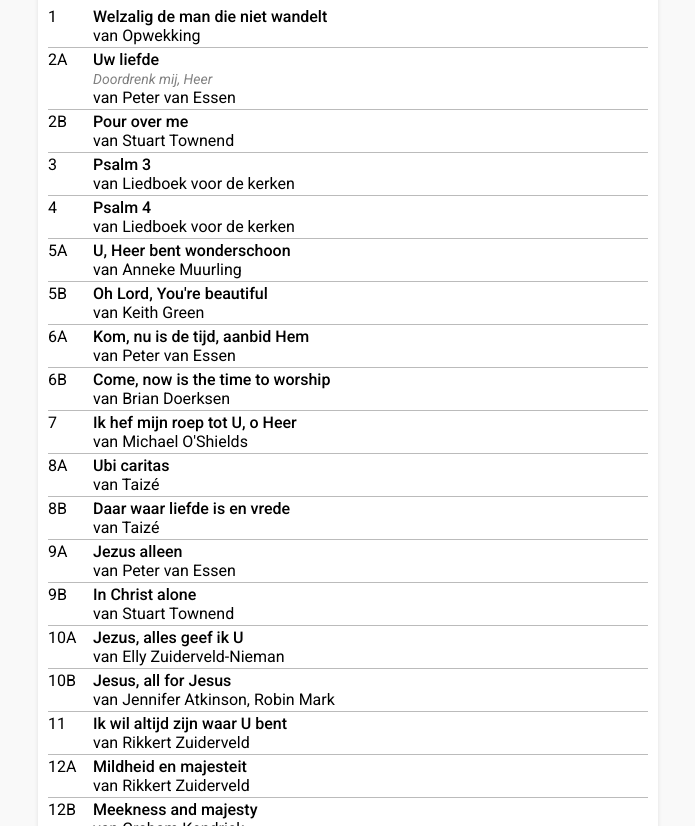
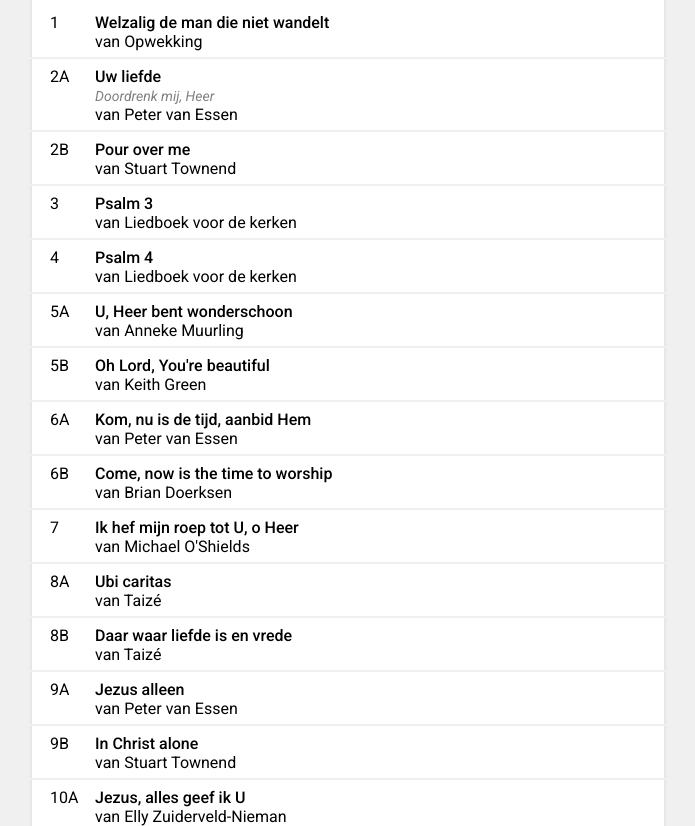
Before and after one commit to Thyrum/hb-index, a website built with Vite: page index.html in a window 1280 px wide. Shown: the part 86-912 px from the top of the page, without its empty margins (292-987 px from the left). Built offline with nearby package versions, Linux system fonts and the light colour scheme.

Commit message:
Add formatting and some improved styling

```diff
--- a/package.json
+++ b/package.json
@@ -6,7 +6,8 @@
   "scripts": {
     "dev": "vite",
     "build": "tsc && vite build",
-    "preview": "vite preview"
+    "preview": "vite preview",
+    "prettier": "prettier --write ."
   },
   "devDependencies": {
     "@eslint/js": "^9.38.0",
--- a/src/main.ts
+++ b/src/main.ts
@@ -30,10 +30,32 @@
 
 const songs = songsJson as Song[];
 
+function detailRow(label: string, value: string | undefined): string {
+  if (!value) return "";
+  return `<tr><td>${label}</td><td>${value}</td></tr>`;
+}
+
+function getSongDetailsTable(song: Song, version: Song["versions"][0]): string {
+  let details = "<table>";
+  details += detailRow("Eerste regel", version.first_line);
+  details += detailRow("Toonsoort", song.key);
+  details += detailRow(
+    "Thema's",
+    song.themes.map((item) => item.toLowerCase()).join(", "),
+  );
+  details += detailRow("Bijbelteksten", song.bible_verses.join(", "));
+  details += detailRow("Oorspr. titel", version.original_title);
+  details += detailRow("Oorspr. auteur", version.original_author);
+  details += detailRow("Copyright", version.copyright);
+  details += "</table>";
+  return details;
+}
+
 const list = document.getElementById("song-list") as HTMLUListElement;
 for (const song of songs) {
   for (const version of song.versions) {
     const listItem = document.createElement("li");
+    listItem.className = "song-item";
     const numberSpan = document.createElement("span");
     numberSpan.className = "song-number";
     numberSpan.textContent = version.number;
@@ -59,7 +81,21 @@
 		</div>`
         : ""
     }
+		<div class="song-details">
+		${getSongDetailsTable(song, version)}
+		</div>
 	`;
+    listItem.onclick = function () {
+      (this as HTMLLIElement).classList.toggle("expanded");
+      const details = (this as HTMLLIElement).querySelector(
+        ".song-details",
+      ) as HTMLDivElement;
+      if (details.style.maxHeight) {
+        details.style.maxHeight = "";
+      } else {
+        details.style.maxHeight = details.scrollHeight + "px";
+      }
+    };
     listItem.appendChild(songContent);
     list.appendChild(listItem);
   }
--- a/src/style.css
+++ b/src/style.css
@@ -1,5 +1,5 @@
 body {
-  background-color: #f9f9f9;
+  background-color: #f0f0f0;
   min-height: 100vh;
   min-width: 100vw;
   box-sizing: border-box;
@@ -15,17 +15,66 @@
   border-radius: 8px;
   box-shadow: 0 2px 4px rgba(0, 0, 0, 0.1);
   max-width: 600px;
-  margin: 10px;
-  padding: 0 10px;
+  margin: 16px;
+  padding: 16px;
   font-size: 16px;
 }
 
-ul#song-list > li {
+.container h1:first-child {
+  margin-top: 0;
+}
+
+.song-item {
   position: relative;
   display: flex;
   align-items: baseline;
-  border-bottom: 1px solid #bbb;
-  padding: 2px 0;
+  padding: 8px 18px;
+  cursor: pointer;
+  margin-left: -16px;
+  margin-right: -16px;
+}
+
+.song-item::after {
+  content: "";
+  position: absolute;
+  margin-left: -16px;
+  margin-right: -16px;
+  background: #f0f0f0;
+  height: 2px;
+  right: 0;
+  left: 0;
+  bottom: 0;
+  cursor: default;
+}
+
+.expanded,
+.song-item:hover,
+.song-item:active {
+  background-color: #f9f9f9;
+}
+
+.song-details {
+  overflow: hidden;
+  max-height: 0;
+  box-sizing: content-box;
+  transition: max-height 0.2s ease-out;
+}
+
+.expanded .song-details {
+  display: block;
+}
+
+.song-details > table {
+  border-collapse: collapse;
+  margin-top: 8px;
+}
+
+.song-details > table td:first-child {
+  font-weight: bold;
+  text-align: right;
+  padding-right: 8px;
+  white-space: nowrap;
+  vertical-align: top;
 }
 
 ul#song-list {
@@ -56,7 +105,3 @@
   font-style: italic;
   color: gray;
 }
-
-hr {
-  margin: 2px 0;
-}
```
Also changed, not shown: .github/workflows/main.yml, README.md, 1 other file.
